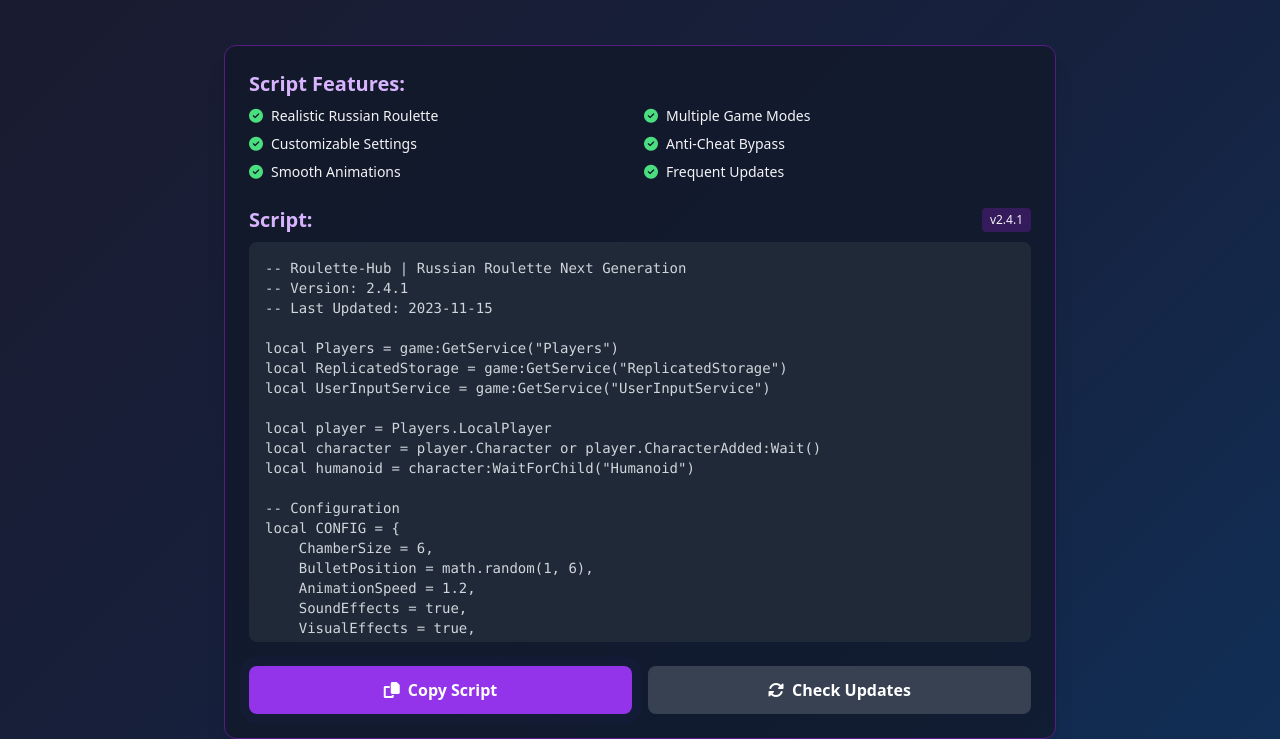
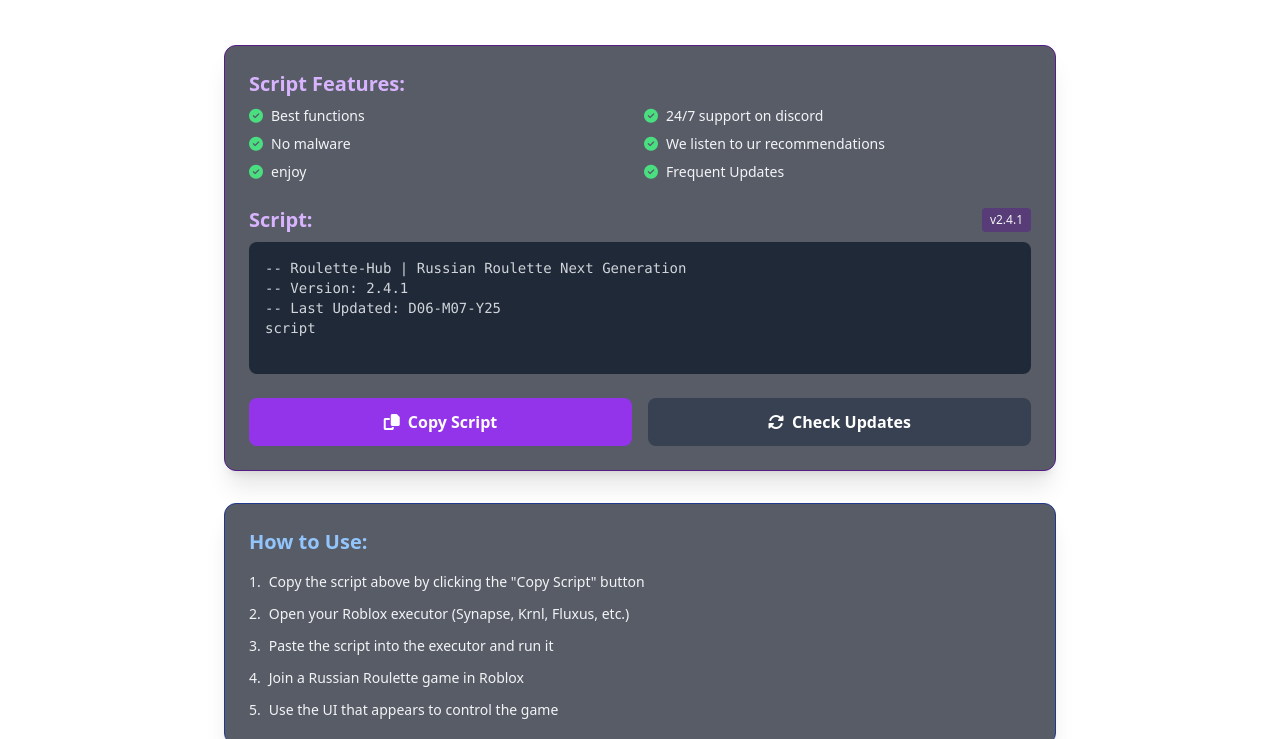
Before and after one commit to cloud-official/Roulette-Hub, a plain HTML site: page index.html in a window 1280 px wide. Shown: the part 135-874 px from the top of the page. Drawn offline with nearby package versions, Linux system fonts and the light colour scheme.

Commit message:
Update index.html

```diff
--- a/index.html
+++ b/index.html
@@ -3,42 +3,9 @@
 <head>
     <meta charset="UTF-8">
     <meta name="viewport" content="width=device-width, initial-scale=1.0">
-    <title>Roulette-Hub | Russian Roulette Next Generation</title>
+    <title>Roulette-Hub | Roulette Next Generation</title>
     <script src="https://cdn.tailwindcss.com"></script>
     <link rel="stylesheet" href="https://cdnjs.cloudflare.com/ajax/libs/font-awesome/6.4.0/css/all.min.css">
-    <style>
-        .gradient-bg {
-            background: linear-gradient(135deg, #1a1a2e 0%, #16213e 50%, #0f3460 100%);
-        }
-        .script-box {
-            max-height: 400px;
-            overflow-y: auto;
-        }
-        .script-box::-webkit-scrollbar {
-            width: 8px;
-        }
-        .script-box::-webkit-scrollbar-track {
-            background: #1a1a2e;
-        }
-        .script-box::-webkit-scrollbar-thumb {
-            background: #4f46e5;
-            border-radius: 4px;
-        }
-        .pulse-animation {
-            animation: pulse 2s infinite;
-        }
-        @keyframes pulse {
-            0% {
-                box-shadow: 0 0 0 0 rgba(79, 70, 229, 0.7);
-            }
-            70% {
-                box-shadow: 0 0 0 10px rgba(79, 70, 229, 0);
-            }
-            100% {
-                box-shadow: 0 0 0 0 rgba(79, 70, 229, 0);
-            }
-        }
-    </style>
 </head>
 <body class="gradient-bg min-h-screen text-gray-100 font-sans flex flex-col">
     <!-- Header -->
@@ -65,11 +32,11 @@
             <div class="mb-6">
                 <h2 class="text-xl font-semibold text-purple-300 mb-2">Script Features:</h2>
                 <ul class="grid grid-cols-1 sm:grid-cols-2 gap-2 text-sm">
-                    <li class="flex items-center"><i class="fas fa-check-circle text-green-400 mr-2"></i> Realistic Russian Roulette</li>
-                    <li class="flex items-center"><i class="fas fa-check-circle text-green-400 mr-2"></i> Multiple Game Modes</li>
-                    <li class="flex items-center"><i class="fas fa-check-circle text-green-400 mr-2"></i> Customizable Settings</li>
-                    <li class="flex items-center"><i class="fas fa-check-circle text-green-400 mr-2"></i> Anti-Cheat Bypass</li>
-                    <li class="flex items-center"><i class="fas fa-check-circle text-green-400 mr-2"></i> Smooth Animations</li>
+                    <li class="flex items-center"><i class="fas fa-check-circle text-green-400 mr-2"></i> Best functions</li>
+                    <li class="flex items-center"><i class="fas fa-check-circle text-green-400 mr-2"></i> 24/7 support on discord</li>
+                    <li class="flex items-center"><i class="fas fa-check-circle text-green-400 mr-2"></i> No malware</li>
+                    <li class="flex items-center"><i class="fas fa-check-circle text-green-400 mr-2"></i> We listen to ur recommendations</li>
+                    <li class="flex items-center"><i class="fas fa-check-circle text-green-400 mr-2"></i> enjoy</li>
                     <li class="flex items-center"><i class="fas fa-check-circle text-green-400 mr-2"></i> Frequent Updates</li>
                 </ul>
             </div>
@@ -84,44 +51,8 @@
                     <pre class="whitespace-pre-wrap text-gray-300" id="script-content">
 -- Roulette-Hub | Russian Roulette Next Generation
 -- Version: 2.4.1
--- Last Updated: 2023-11-15
-
-local Players = game:GetService("Players")
-local ReplicatedStorage = game:GetService("ReplicatedStorage")
-local UserInputService = game:GetService("UserInputService")
-
-local player = Players.LocalPlayer
-local character = player.Character or player.CharacterAdded:Wait()
-local humanoid = character:WaitForChild("Humanoid")
-
--- Configuration
-local CONFIG = {
-    ChamberSize = 6,
-    BulletPosition = math.random(1, 6),
-    AnimationSpeed = 1.2,
-    SoundEffects = true,
-    VisualEffects = true,
-    AntiKick = true
-}
-
--- UI Setup
-local screenGui = Instance.new("ScreenGui")
-screenGui.Name = "RouletteHubUI"
-screenGui.Parent = player.PlayerGui
-
-local mainFrame = Instance.new("Frame")
-mainFrame.Size = UDim2.new(0, 300, 0, 400)
-mainFrame.Position = UDim2.new(0.5, -150, 0.5, -200)
-mainFrame.AnchorPoint = Vector2.new(0.5, 0.5)
-mainFrame.BackgroundColor3 = Color3.fromRGB(30, 30, 46)
-mainFrame.BorderSizePixel = 0
-mainFrame.Parent = screenGui
-
--- [Rest of the script would be here...]
--- This is a truncated version for display purposes
--- Full script would be much longer with all features implemented
-
-print("Roulette-Hub loaded successfully! Version 2.4.1")
+-- Last Updated: D06-M07-Y25
+script
                     </pre>
                 </div>
             </div>
@@ -178,40 +109,3 @@ print("Roulette-Hub loaded successfully! Version 2.4.1")
             </div>
         </div>
     </footer>
-
-    <script>
-        document.getElementById('copy-btn').addEventListener('click', function() {
-            const scriptContent = document.getElementById('script-content').textContent;
-            navigator.clipboard.writeText(scriptContent).then(() => {
-                const originalText = this.innerHTML;
-                this.innerHTML = '<i class="fas fa-check mr-2"></i><span>Copied!</span>';
-                this.classList.remove('bg-purple-600', 'hover:bg-purple-700');
-                this.classList.add('bg-green-600', 'hover:bg-green-700');
-                this.classList.remove('pulse-animation');
-
-                setTimeout(() => {
-                    this.innerHTML = originalText;
-                    this.classList.add('bg-purple-600', 'hover:bg-purple-700', 'pulse-animation');
-                    this.classList.remove('bg-green-600', 'hover:bg-green-700');
-                }, 2000);
-            }).catch(err => {
-                console.error('Failed to copy: ', err);
-                alert('Failed to copy script. Please try again or copy manually.');
-            });
-        });
-
-        // Update checker simulation
-        document.querySelectorAll('button')[1].addEventListener('click', function() {
-            const originalText = this.innerHTML;
-            this.innerHTML = '<i class="fas fa-circle-notch fa-spin mr-2"></i><span>Checking...</span>';
-
-            setTimeout(() => {
-                this.innerHTML = '<i class="fas fa-check-circle mr-2"></i><span>Latest Version!</span>';
-                setTimeout(() => {
-                    this.innerHTML = originalText;
-                }, 2000);
-            }, 1500);
-        });
-    </script>
-</body>
-  </html>
```
